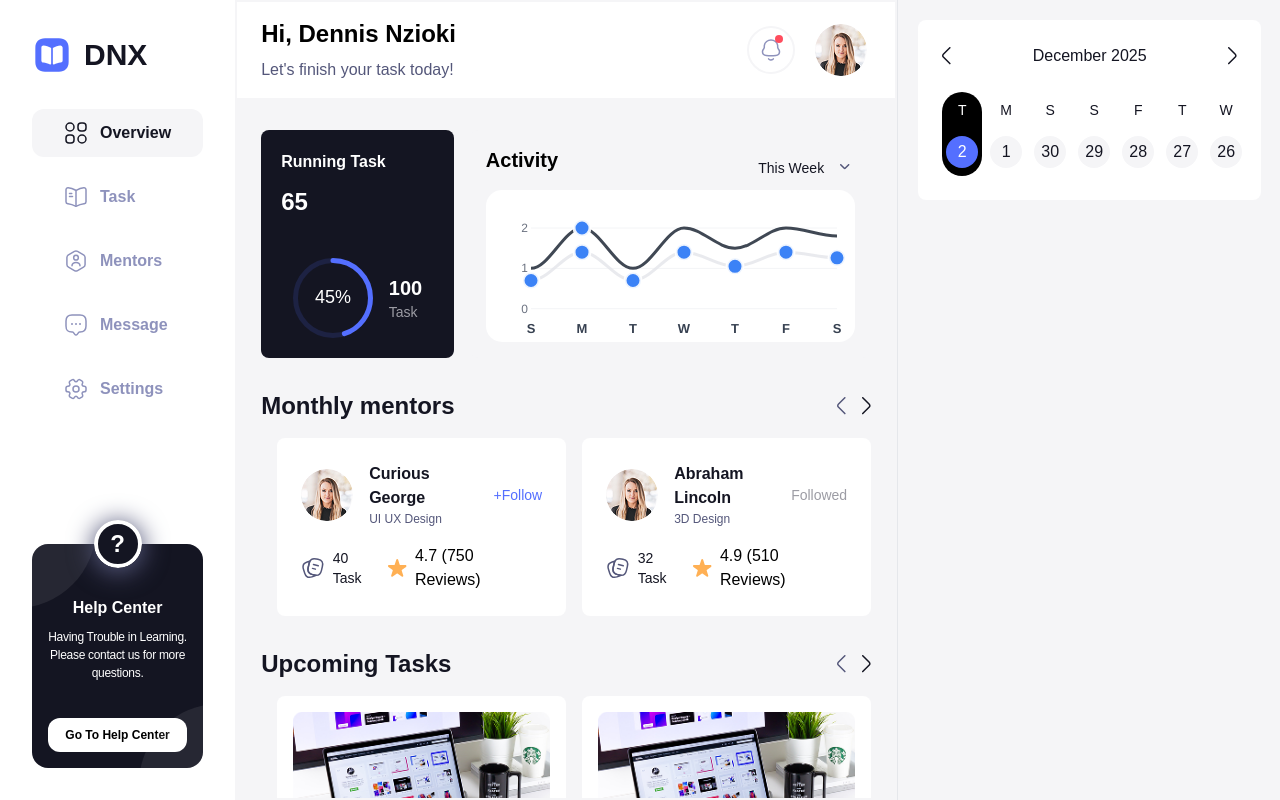
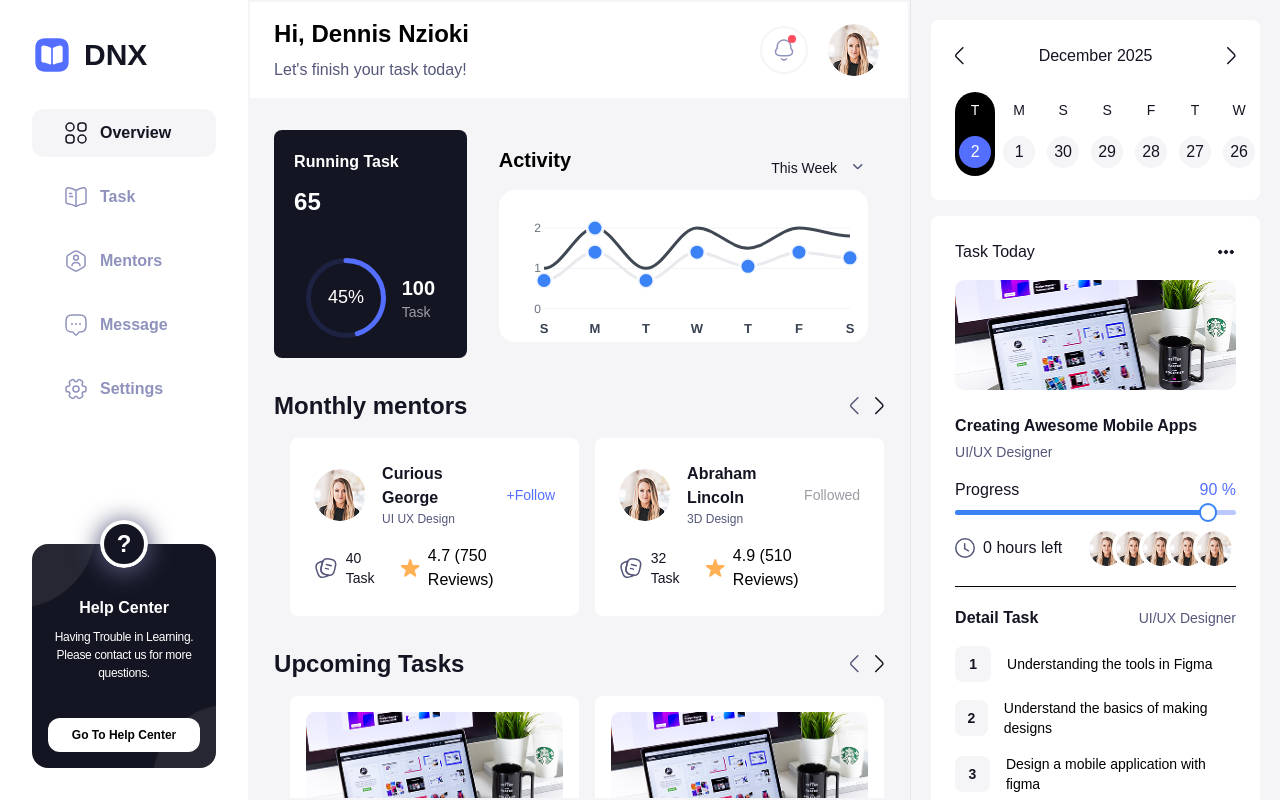
Before and after one commit to ibrohimmath/task-manager, a Vue app: page /overview in a window 1280 px wide. Built offline with nearby package versions, Linux system fonts and the light colour scheme; the HTML template or start-up script is replaced by a standard one; a web font is replaced by a local one.

Commit message:
some changes

```diff
--- /dev/null
+++ b/src/assets/icons/more.vue
@@ -0,0 +1,12 @@
+<template>
+    <svg width="20" height="20" viewBox="0 0 20 20" fill="none" xmlns="http://www.w3.org/2000/svg">
+        <path
+            d="M4.16667 8.33334C3.25 8.33334 2.5 9.08334 2.5 10C2.5 10.9167 3.25 11.6667 4.16667 11.6667C5.08333 11.6667 5.83333 10.9167 5.83333 10C5.83333 9.08334 5.08333 8.33334 4.16667 8.33334Z"
+            fill="#141522" stroke="#141522" />
+        <path
+            d="M15.8333 8.33334C14.9167 8.33334 14.1667 9.08334 14.1667 10C14.1667 10.9167 14.9167 11.6667 15.8333 11.6667C16.75 11.6667 17.5 10.9167 17.5 10C17.5 9.08334 16.75 8.33334 15.8333 8.33334Z"
+            fill="#141522" stroke="#141522" />
+        <path
+        d="M9.99999 8.33334C9.08333 8.33334 8.33333 9.08334 8.33333 10C8.33333 10.9167 9.08333 11.6667 9.99999 11.6667C10.9167 11.6667 11.6667 10.9167 11.6667 10C11.6667 9.08334 10.9167 8.33334 9.99999 8.33334Z"
+        fill="#141522" stroke="#141522" />
+</svg></template>
--- a/src/layouts/Default.vue
+++ b/src/layouts/Default.vue
@@ -63,7 +63,7 @@
 
         <!-- OPTIONAL RIGHT SIDEBAR -->
         <aside v-if="$slots['sidebar-right']"
-            class="w-[30dvw] max-[925px]:w-full bg-[rgba(245,245,247,1)] border-l border-gray-200 p-5">
+            class="w-[30dvw] max-[925px]:w-full bg-[rgba(245,245,247,1)] border-l border-gray-200 p-5 overflow-y-auto">
             <slot name="sidebar-right" />
         </aside>
     </main>
--- a/src/utils/date.ts
+++ b/src/utils/date.ts
@@ -21,4 +21,38 @@ function addDays(date: Date, days: number) {
     return newDate;
 }
 
-export { addDays, dayNames, monthNames };
+function getRemainTime(date1: Date, date2: Date, type: 'day' | 'hour' | 'minute' = 'day') {
+    let diff = date2.getTime() - date1.getTime();
+    if (diff < 0) diff = 0;
+    return displayTime(diff, type);
+}
+
+function displayTime(diff: number, type: 'day' | 'hour' | 'minute' = 'day') {
+    const totalSeconds = Math.floor(diff / 1000);
+    const totalMinutes = Math.floor(totalSeconds / 60);
+    const totalHours = Math.floor(totalMinutes / 60);
+    const totalDays = Math.floor(totalHours / 24);
+
+    if (type === 'day') {
+        return `${totalDays} day${makePlural(totalDays)}`;
+    }
+
+    if (type === 'hour') {
+        return `${totalHours} hour${makePlural(totalHours)}`;
+    }
+
+    if (type === 'minute') {
+        return `${totalMinutes} minute${makePlural(totalMinutes)}`;
+    }
+
+    return "";
+}
+
+function makePlural(amount: number) {
+    return amount === 1 ? '' : 's';
+}
+
+export {
+
+    addDays, calculateDiff, dayNames, displayTime, getRemainTime, monthNames
+};
--- a/src/views/Overview.vue
+++ b/src/views/Overview.vue
@@ -107,9 +107,8 @@
                             <div class="mt-3 flex items-center justify-between gap-4">
                                 <div class="flex items-center gap-2">
                                     <ClockIcon />
-                                    <p class="text-md font-normal text-[rgba(20,21,34,1)]">{{ Math.floor(Math.max(0, new
-                                        Date(slotProps.data.expire).getTime() - Date.now()) /
-                                        86400000) }} days left</p>
+                                    <p class="text-md font-normal text-[rgba(20,21,34,1)]">{{ getRemainTime(new
+                                        Date(slotProps.data.expire), new Date()) }} left</p>
                                 </div>
                                 <div class="flex items-center">
                                     <Avatar :size="35" :width="width" :url="'/img/girl.png'" :key="slotProps.data.title + i"
@@ -124,6 +123,56 @@
 
         <template #sidebar-right>
             <Calendar />
+            <div class="mt-4 bg-white rounded-lg p-6 w-full max-w-120 mx-auto">
+                <div class="flex items-center gap-4 justify-between">
+                    <p class="text-md fond-semibold text-[rgba(20,21,34,1)]">Task Today</p>
+                    <MoreIcon />
+                </div>
+                <img src="/img/task.png" class="mt-4 w-full" />
+                <p class="mt-6 text-md font-semibold text-[rgba(20,21,34,1)]">Creating Awesome Mobile Apps</p>
+                <p class="mt-1 text-sm font-normal text-[rgba(84,87,122,1)]">UI/UX Designer</p>
+                <div class="mt-4 flex items-center gap-4 justify-between">
+                    <p class="font-normal text-md text-[rgba(20,21,34,1)]">Progress</p>
+                    <p class="font-medium text-md text-[rgba(84,111,255,1)]">90 %</p>
+                </div>
+                <Slider :model-value="90" class="mt-2 !bg-[rgba(186,200,255,1)]" />
+                <div class="mt-3 flex items-center justify-between gap-4">
+                    <div class="flex items-center gap-2">
+                        <ClockIcon />
+                        <p class="text-md font-normal text-[rgba(20,21,34,1)]">{{ getRemainTime(new
+                            Date('2025-12-4 23:00'), new Date(), 'hour') }} left</p>
+                    </div>
+                    <div class="flex items-center">
+                        <Avatar :size="35" :width="width" :url="'/img/girl.png'" :key="i" v-for="i in 5" class="-ml-4" />
+                    </div>
+                </div>
+                <hr class="my-4 w-full h-1 bg-[rgba(245,245,247,1)]" />
+                <div class="flex items-center gap-4 justify-between">
+                    <p class="text-md font-semibold text-[rgba(20,21,34,1)]">Detail Task</p>
+                    <p class="text-sm font-normal text-[rgba(84,87,122,1)]">UI/UX Designer</p>
+                </div>
+                <div class="mt-4 flex items-center gap-4">
+                    <div
+                        class="flex items-center justify-center rounded-lg size-9 bg-[rgba(245,245,247,1)] text-sm font-semibold text-[rgba(20,21,34,1)]">
+                        1</div>
+                    <p class="text-sm font-medium">Understanding the tools in Figma</p>
+                </div>
+                <div class="mt-4 flex items-center gap-4">
+                    <div
+                        class="flex items-center justify-center rounded-lg size-9 bg-[rgba(245,245,247,1)] text-sm font-semibold text-[rgba(20,21,34,1)]">
+                        2</div>
+                    <p class="text-sm font-medium">Understand the basics of making designs</p>
+                </div>
+                <div class="mt-4 flex items-center gap-4">
+                    <div
+                        class="flex items-center justify-center rounded-lg size-9 bg-[rgba(245,245,247,1)] text-sm font-semibold text-[rgba(20,21,34,1)]">
+                        3</div>
+                    <p class="text-sm font-medium">Design a mobile application with figma</p>
+                </div>
+                <button
+                    class="w-full mt-4 p-4 bg-[rgba(84,111,255,1)] rounded-lg text-sm text-[rgba(255,255,255,1)] font-semibold">Go
+                    To Detail</button>
+            </div>
         </template>
     </Default>
 </template>
@@ -133,6 +182,7 @@ import ArrowLeft from "@/assets/icons/ArrowLeft.vue";
 import ArrowRight from "@/assets/icons/ArrowRight.vue";
 import ClockIcon from "@/assets/icons/clock.vue";
 import Down from "@/assets/icons/down.vue";
+import MoreIcon from "@/assets/icons/more.vue";
 import StarIcon from "@/assets/icons/star.vue";
 import TaskIcon from "@/assets/icons/task.vue";
 
@@ -145,6 +195,7 @@ import Default from '@/layouts/Default.vue';
 
 import useWindowResize from "@/composables/window";
 
+import { getRemainTime } from "@/utils/date";
 import mentorsData from "@/utils/mentors";
 import tasksData from "@/utils/tasks";
 
```
